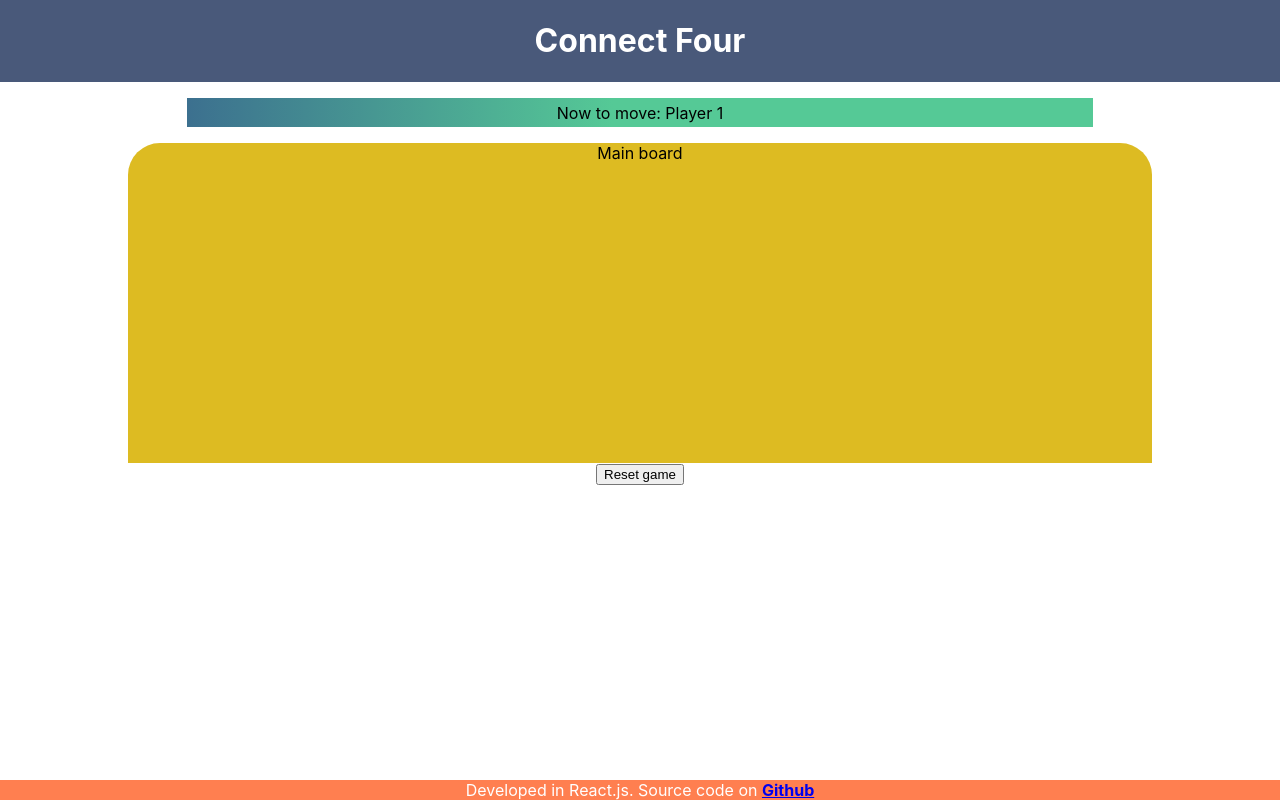
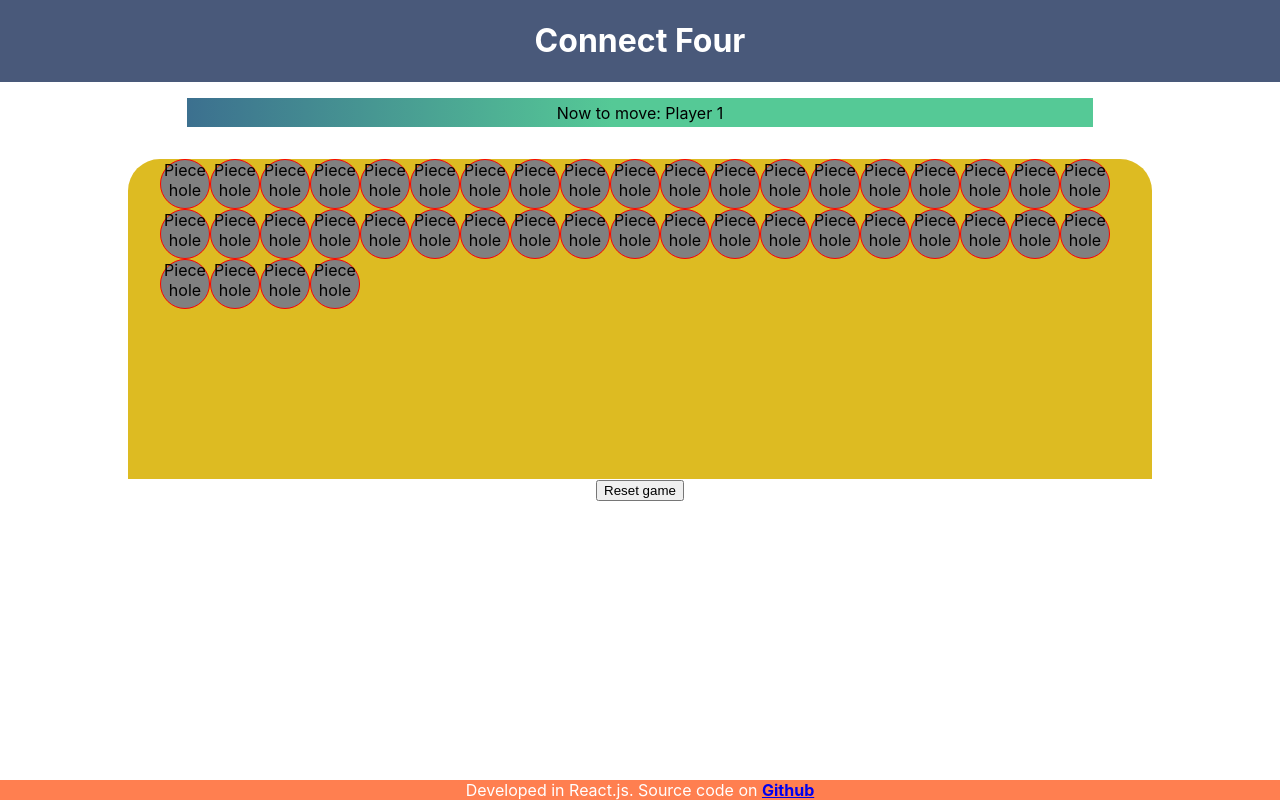
Before and after one commit to theborgh/connect-four, a React (Create React App) app: page / in a window 1280 px wide. Built offline with nearby package versions, Linux system fonts and the light colour scheme.

Commit message:
Render piece holes

```diff
--- a/package.json
+++ b/package.json
@@ -9,6 +9,7 @@
     "react": "^17.0.1",
     "react-dom": "^17.0.1",
     "react-scripts": "4.0.1",
+    "uuid": "^8.3.2",
     "web-vitals": "^0.2.4"
   },
   "scripts": {
--- a/src/components/MainContent/Board/Board.css
+++ b/src/components/MainContent/Board/Board.css
@@ -7,3 +7,9 @@
   border-top-left-radius: 2rem;
   border-top-right-radius: 2rem;
 }
+
+.pieceholes-container {
+  margin: 2rem;
+  display: flex;
+  flex-wrap: wrap;
+}
--- a/src/components/MainContent/Board/Board.jsx
+++ b/src/components/MainContent/Board/Board.jsx
@@ -1,8 +1,20 @@
 import React, { Component } from 'react';
 import './Board.css';
+import PieceHole from './PieceHole/PieceHole';
+import { v4 as uuid } from 'uuid';
 
 export default class Board extends Component {
   render() {
-    return <div className="board">Main board</div>;
+    const { pieces } = this.props;
+
+    return (
+      <div className="board">
+        <div className="pieceholes-container">
+          {pieces.map((column) =>
+            column.map((el) => <PieceHole key={uuid()} value={el} />)
+          )}
+        </div>
+      </div>
+    );
   }
 }
--- /dev/null
+++ b/src/components/MainContent/Board/PieceHole/PieceHole.css
@@ -0,0 +1,8 @@
+.piecehole {
+  width: 3rem;
+  height: 3rem;
+  border: 1px solid red;
+  z-index: 3;
+  background-color: gray;
+  border-radius: 50%;
+}
--- /dev/null
+++ b/src/components/MainContent/Board/PieceHole/PieceHole.jsx
@@ -0,0 +1,6 @@
+import React from 'react';
+import './PieceHole.css';
+
+export default function PieceHole() {
+  return <div className="piecehole">Piece hole</div>;
+}
--- a/src/components/MainContent/MainContent.jsx
+++ b/src/components/MainContent/MainContent.jsx
@@ -2,8 +2,8 @@ import React, { Component } from 'react';
 import Board from './Board/Board';
 import TopBanner from './TopBanner/TopBanner';
 import ResetButton from './ResetButton/ResetButton';
+import CONST from '../../constants';
 import './MainContent.css';
-import CONST from '../../constants';
 
 export default class MainContent extends Component {
   constructor() {
@@ -17,12 +17,12 @@ export default class MainContent extends Component {
   }
 
   render() {
-    const { topBannerMsg } = this.state;
+    const { topBannerMsg, board } = this.state;
 
     return (
       <div className="centered">
         <TopBanner msg={topBannerMsg} />
-        <Board />
+        <Board pieces={board} />
         <ResetButton />
       </div>
     );
```
Also changed, not shown: 2 other files (tests, documents, lock files or other folders).
